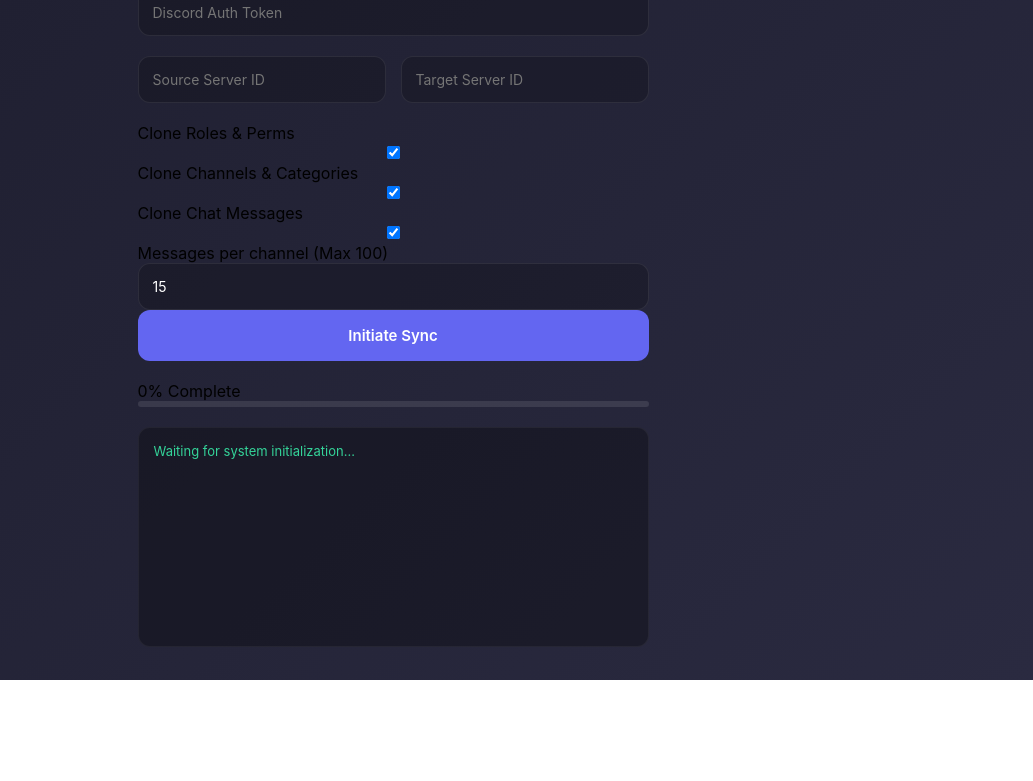
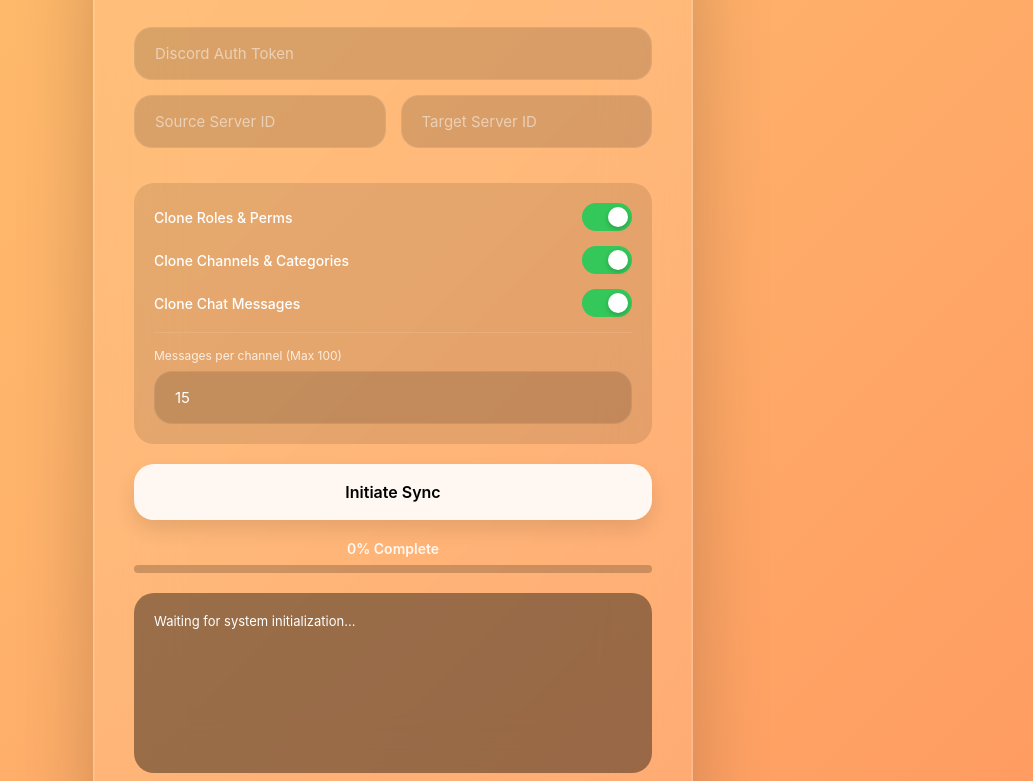
Before and after one commit to argamerzz9582-debug/Mrrich_cloner, a website: page public/index.html in a window 1280 px wide. Shown: the part 120-901 px from the top of the page, without its empty margins (247-1280 px from the left). Before the commit the page ends 800 px from the top, so only its background shows below. Drawn offline with nearby package versions, Linux system fonts and the light colour scheme; no server answers; a web font is replaced by a local one.

Commit message:
Refactor CSS for improved styling and animations
Updated styles for body, buttons, and input fields. Added new animations and modified existing styles for better visual appeal.

```diff
--- a/public/style.css
+++ b/public/style.css
@@ -1,83 +1,52 @@
-* {
-    box-sizing: border-box;
-    margin: 0;
-    padding: 0;
-    font-family: 'Inter', -apple-system, sans-serif;
+* { box-sizing: border-box; margin: 0; padding: 0; font-family: -apple-system, BlinkMacSystemFont, "SF Pro Display", sans-serif; }
+body {
+    background: linear-gradient(-45deg, #ff7b54, #ffb26b, #ffd56b, #939b62);
+    background-size: 400% 400%; animation: gradientBG 15s ease infinite;
+    min-height: 100vh; display: flex; justify-content: center; align-items: center; padding: 20px; color: #fff;
 }
-body {
-    background: linear-gradient(135deg, #1e1e2f 0%, #2a2a40 100%);
-    min-height: 100vh;
-    display: flex;
-    justify-content: center;
-    align-items: center;
-    padding: 20px;
+@keyframes gradientBG { 0% { background-position: 0% 50%; } 50% { background-position: 100% 50%; } 100% { background-position: 0% 50%; } }
+.app-container { display: flex; gap: 20px; max-width: 1000px; width: 100%; flex-wrap: wrap; justify-content: center;}
+.liquid-glass {
+    background: rgba(255, 255, 255, 0.1); backdrop-filter: blur(40px); -webkit-backdrop-filter: blur(40px);
+    border: 1px solid rgba(255, 255, 255, 0.2); border-radius: 30px;
+    box-shadow: 0 40px 80px rgba(0,0,0,0.2), inset 0 0 0 1px rgba(255,255,255,0.1);
 }
-.glass-panel {
-    background: rgba(255, 255, 255, 0.05);
-    backdrop-filter: blur(20px);
-    -webkit-backdrop-filter: blur(20px);
-    border: 1px solid rgba(255, 255, 255, 0.1);
-    border-radius: 24px;
-    padding: 35px;
-    width: 100%;
-    max-width: 600px;
-    box-shadow: 0 30px 60px rgba(0, 0, 0, 0.4);
+.main-panel { flex: 2; min-width: 350px; max-width: 600px; padding: 40px; }
+.header { text-align: center; margin-bottom: 30px; }
+.header h1 { font-size: 28px; font-weight: 700; letter-spacing: -0.5px; }
+.header p { color: rgba(255,255,255,0.7); font-size: 14px; margin-top: 5px; }
+.row { display: flex; gap: 15px; }
+.input-box { margin-bottom: 15px; flex: 1; }
+input[type="text"], input[type="password"], input[type="number"] {
+    width: 100%; padding: 16px 20px; background: rgba(0, 0, 0, 0.15);
+    border: 1px solid rgba(255, 255, 255, 0.1); border-radius: 18px; color: #fff; font-size: 15px; outline: none; transition: 0.3s;
 }
-.header { text-align: center; margin-bottom: 25px; }
-.header h1 { color: #f8f9fa; font-size: 24px; font-weight: 600; }
-.header p { color: #adb5bd; font-size: 14px; margin-top: 5px; }
-.row { display: flex; gap: 15px; }
-.input-box { margin-bottom: 20px; flex: 1; }
-.input-box label { display: block; color: #ced4da; font-size: 13px; margin-bottom: 8px; font-weight: 500;}
-input {
-    width: 100%;
-    padding: 14px;
-    background: rgba(0, 0, 0, 0.2);
-    border: 1px solid rgba(255, 255, 255, 0.08);
-    border-radius: 12px;
-    color: #fff;
-    font-size: 14px;
-    outline: none;
-    transition: 0.3s ease;
+input::placeholder { color: rgba(255,255,255,0.5); }
+input:focus { background: rgba(0,0,0,0.25); border-color: rgba(255,255,255,0.4); }
+
+/* iOS Toggles */
+.toggles-container { margin: 20px 0; background: rgba(0,0,0,0.1); padding: 20px; border-radius: 20px; }
+.toggle-row { display: flex; justify-content: space-between; align-items: center; margin-bottom: 15px; font-size: 14px; font-weight: 500; }
+.switch { position: relative; display: inline-block; width: 50px; height: 28px; }
+.switch input { opacity: 0; width: 0; height: 0; }
+.slider { position: absolute; cursor: pointer; top: 0; left: 0; right: 0; bottom: 0; background-color: rgba(0,0,0,0.3); transition: .4s; border-radius: 34px; }
+.slider:before { position: absolute; content: ""; height: 20px; width: 20px; left: 4px; bottom: 4px; background-color: white; transition: .4s; border-radius: 50%; box-shadow: 0 2px 5px rgba(0,0,0,0.2); }
+input:checked + .slider { background-color: #34c759; }
+input:checked + .slider:before { transform: translateX(22px); }
+.limit-box { margin-top: 15px; padding-top: 15px; border-top: 1px solid rgba(255,255,255,0.1); }
+.limit-box label { font-size: 12px; opacity: 0.8; display: block; margin-bottom: 8px; }
+
+button {
+    width: 100%; padding: 18px; background: rgba(255, 255, 255, 0.9); color: #000;
+    border: none; border-radius: 20px; font-size: 16px; font-weight: 600; cursor: pointer; transition: 0.3s; margin-bottom: 20px; box-shadow: 0 10px 20px rgba(0,0,0,0.1);
 }
-input:focus { border-color: #6366f1; box-shadow: 0 0 0 3px rgba(99, 102, 241, 0.2); }
-button {
-    width: 100%;
-    padding: 16px;
-    background: #6366f1;
-    border: none;
-    border-radius: 12px;
-    color: white;
-    font-size: 15px;
-    font-weight: 600;
-    cursor: pointer;
-    transition: 0.3s ease;
-    margin-bottom: 20px;
-}
-button:hover { background: #4f46e5; transform: translateY(-2px); }
-button:disabled { opacity: 0.6; cursor: not-allowed; transform: none; }
-.progress-bar-bg {
-    width: 100%;
-    height: 6px;
-    background: rgba(255,255,255,0.1);
-    border-radius: 10px;
-    overflow: hidden;
-    margin-bottom: 20px;
-}
-.progress-bar-fill {
-    height: 100%;
-    width: 0%;
-    background: #10b981;
-    transition: width 0.4s ease;
-}
-.live-terminal {
-    background: rgba(0, 0, 0, 0.3);
-    border: 1px solid rgba(255,255,255,0.05);
-    border-radius: 12px;
-    padding: 15px;
-    height: 220px;
-    overflow-y: auto;
-    font-family: monospace;
-    font-size: 13px;
-    color: #34d399;
-}
+button:hover { background: #fff; transform: scale(1.02); }
+button:disabled { opacity: 0.5; transform: none; cursor: not-allowed;}
+
+/* Progress Bar */
+.progress-wrapper { margin-bottom: 20px; text-align: center; }
+.progress-text { font-size: 14px; font-weight: 600; margin-bottom: 8px; color: rgba(255,255,255,0.9); }
+.progress-bar-bg { width: 100%; height: 8px; background: rgba(0,0,0,0.2); border-radius: 10px; overflow: hidden; }
+.progress-bar-fill { height: 100%; width: 0%; background: #34c759; transition: width 0.5s cubic-bezier(0.4, 0, 0.2, 1); }
+
+.live-terminal { background: rgba(0, 0, 0, 0.4); border-radius: 20px; padding: 20px; height: 180px; overflow-y: auto; font-family: monospace; font-size: 13px; color: #fff; }
```
